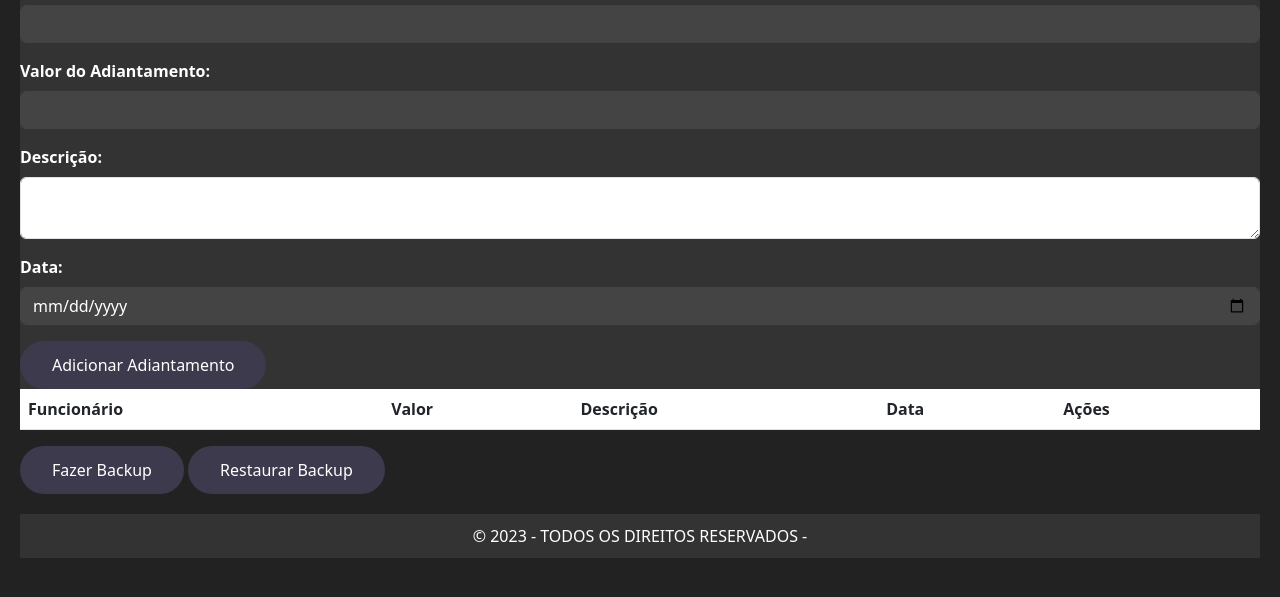
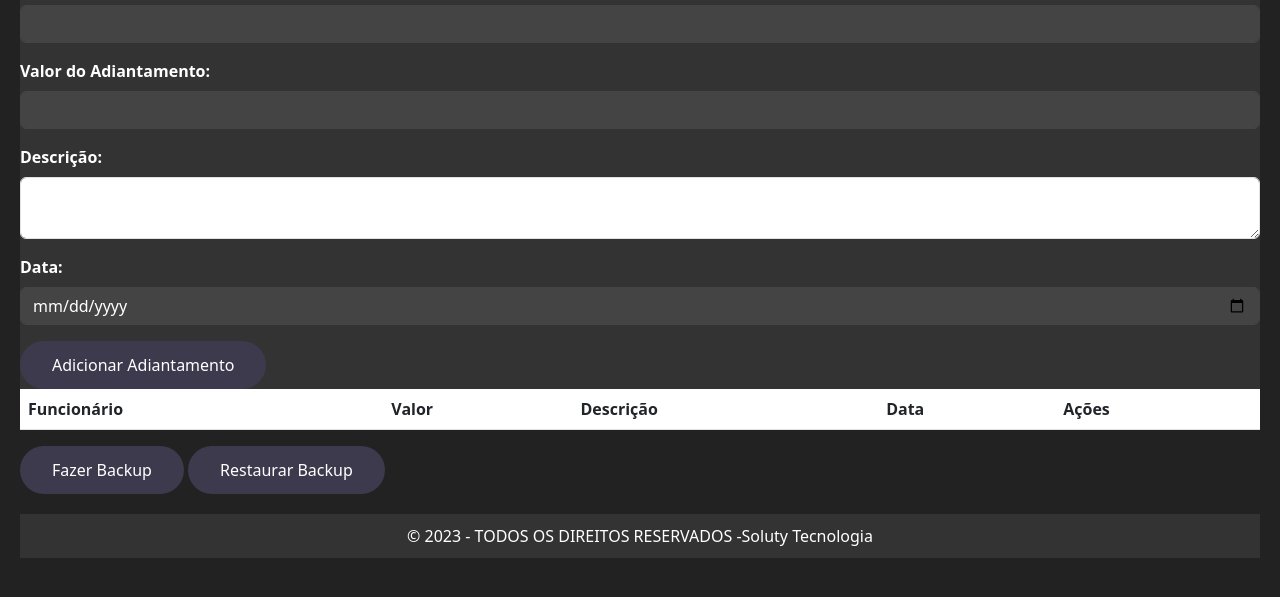
Before and after one commit to AntonielSousa/Siste, a plain HTML site: page index.html in a window 1280 px wide. Shown: the part 167-764 px from the top of the page. Drawn offline with nearby package versions, Linux system fonts and the light colour scheme.

Commit message:
Update index.html

```diff
--- a/index.html
+++ b/index.html
@@ -1,7 +1,7 @@
 <!DOCTYPE html>
 <html>
 <head>
-  <meta name="author" content="Seu Nome">
+  <meta name="author" content="Antoniel Sousa">
   <title>Sistema de Adiantamento Salarial</title>
   <!-- Adicionar link para o CSS do Bootstrap -->
   <link href="https://cdn.jsdelivr.net/npm/bootstrap@5.3.0/dist/css/bootstrap.min.css" rel="stylesheet">
@@ -371,7 +371,7 @@
 
     <!-- Rodapé -->
     <footer>
-      <p>&copy; 2023 - TODOS OS DIREITOS RESERVADOS - </p>
+      <p>&copy; 2023 - TODOS OS DIREITOS RESERVADOS -Soluty Tecnologia </p>
     </footer>
 
     <!-- Adicionar link para o JavaScript do Bootstrap -->
```
